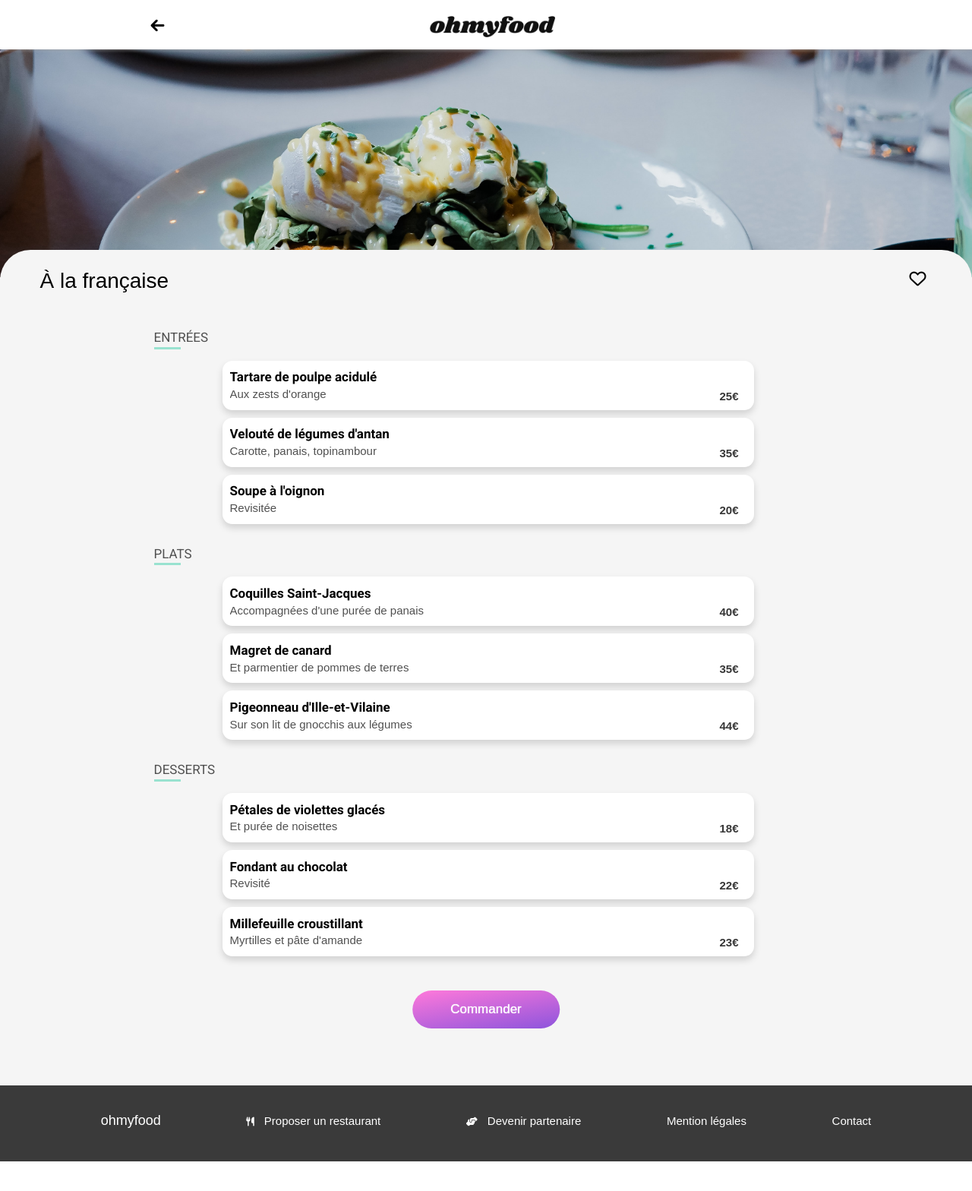
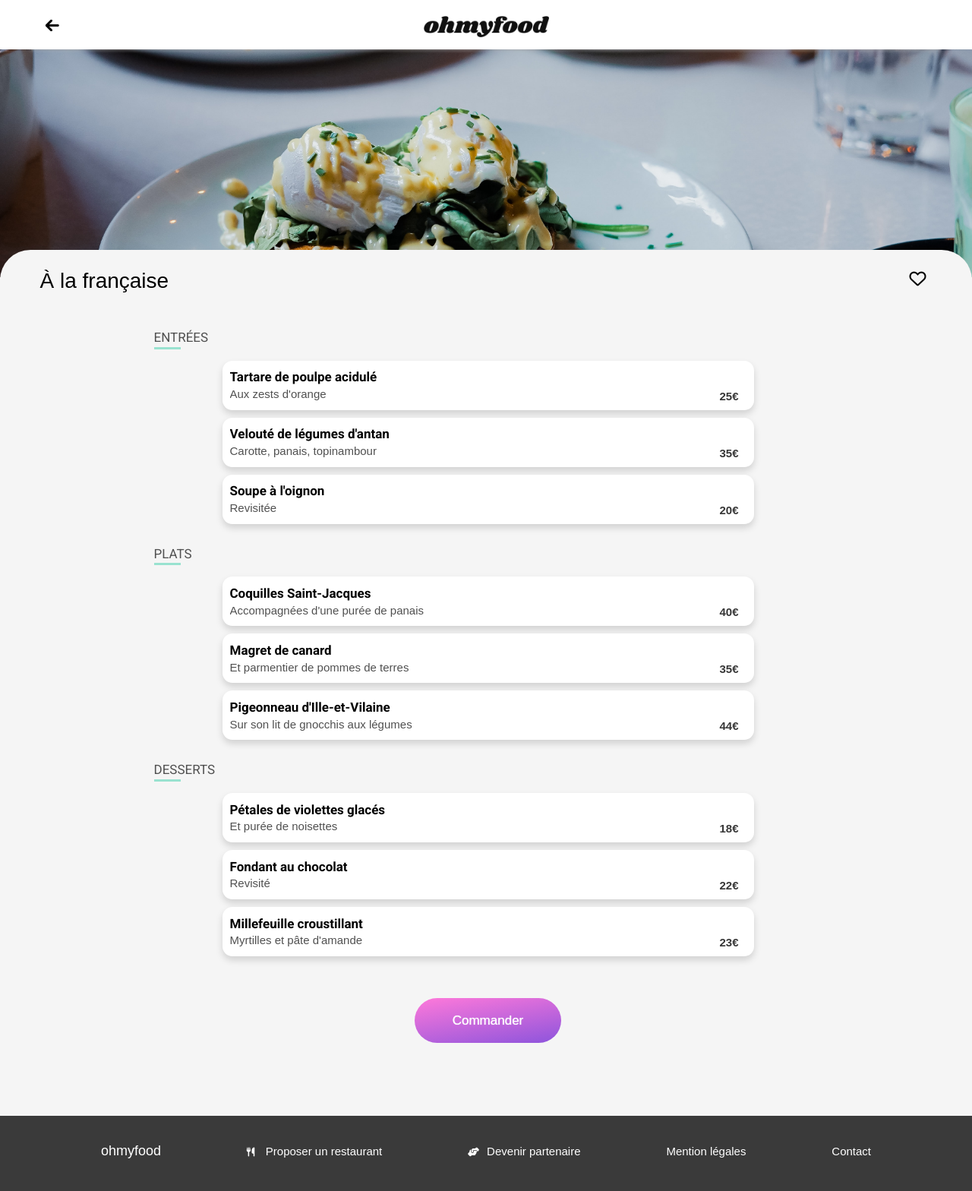
Before and after one commit to Mr-Tonton/p3_geraci_tony, a website: page francaise.html in a window 1280 px wide. Shown: the whole page at 76% size. Before the commit the page ends 1529 px from the top, so only its background shows below. Drawn offline with Linux system fonts and the light colour scheme; a web font is replaced by a local one.

Commit message:
patch post mentorat, change position absolute, delete unused class, footer adjustment

```diff
--- a/francaise.html
+++ b/francaise.html
@@ -44,7 +44,7 @@
                         <i class="fa-solid fa-heart"></i>
                     </div>
                 </div>
-                <div class="menu__entrees-plats-desserts menu__entrees">
+                <div class="menu__entrees-plats-desserts">
                     <h2>ENTRÉES</h2>
                     <div class="card">
                         <div class="card__left">
@@ -86,7 +86,7 @@
                     </div>
                 </div>
 
-                <div class="menu__entrees-plats-desserts menu__plats">
+                <div class="menu__entrees-plats-desserts">
                     <h2>PLATS</h2>
                     <div class="card">
                         <div class="card__left">
@@ -128,7 +128,7 @@
                     </div>
                 </div>
 
-                <div class="menu__entrees-plats-desserts menu__desserts">
+                <div class="menu__entrees-plats-desserts">
                     <h2>DESSERTS</h2>
                     <div class="card">
                         <div class="card__left">
@@ -170,7 +170,9 @@
                     </div>
                 </div>
 
-                <a href="#" class="btn--gradient">Commander</a>
+                <div class="btn-container">
+                    <a href="#" class="btn--gradient">Commander</a>
+                </div>
 
             </section>
         </main>
--- a/sass/components/heart-icon.scss
+++ b/sass/components/heart-icon.scss
@@ -15,11 +15,11 @@
         background-clip: text;
         -webkit-background-clip: text;
         background-image: linear-gradient(200deg, rgba(147,86,220,1) 5%, rgba(255,121,218,1) 100%);
-        transition: all .4s ease-in-out;
+        transition: all .3s ease-in-out;
     }
 
     .fa-solid.fa-heart:hover {
         opacity: 1;
-        transform: scale(1.05);
+        transform: scale(1.08);
     }
 }
--- a/sass/components/loader.scss
+++ b/sass/components/loader.scss
@@ -52,7 +52,7 @@
 @keyframes transition {
     from {
         opacity: 1;
-        visibility: 1;
+        visibility: visible;
     }
     to {
         opacity: 0;
--- a/sass/layout/carte.scss
+++ b/sass/layout/carte.scss
@@ -13,7 +13,7 @@ main {
 .menu {
     position: relative;
     border-radius: 40px 40px 0 0;
-    padding: 0 10px 100px 15px;
+    padding: 0 10px 75px 15px;
     background-color: $menu-color;
     top: -40px;
     z-index: 100;
@@ -50,12 +50,14 @@ main {
 
     }
 
-    .btn--gradient {
-        position: absolute;
-        left: 50%;
-        bottom: 35px;
-        transform: translateX(-50%);
-        padding: 15px 50px;
+    .btn-container {
+        margin-top: 75px;
+        text-align: center;
+
+        .btn--gradient {
+            padding: 20px 50px;
+        }
 
     }
+
 }
--- a/sass/layout/footer.scss
+++ b/sass/layout/footer.scss
@@ -31,6 +31,7 @@ footer {
             }
             i {
                 padding-right: 13px;
+                width: 25px;
             }
         }
 
--- a/sass/layout/header.scss
+++ b/sass/layout/header.scss
@@ -1,40 +1,38 @@
 header {
     width: 100%;
     z-index: 100;
-    position: relative;
 
-    &:hover .header__logo__go-back {
+    &:hover .header__logo__go-back i {
         transform: rotate(1turn);
         transition: .4s ease-in-out;
     }
 }
 
 .header__logo {
-    @include flex-center;
+    display: grid;
+    grid-template-columns: 1fr auto 1fr;
+    justify-content: center;
+    align-items: center;
     width: 100%;
+    max-width: 1200px;
     height: 65px;
+    margin: 0 auto;
     box-shadow: 0 0 5px rgb(168, 167, 167);
     clip-path: inset(0px 0px -5px 1px);
 
     img {
+        grid-column-start: 2;
         padding-top: 5px;
         width: 165px;
     }
 
     &__go-back {
-        position: absolute;
         padding-top: 5px;
-        left: 30px;
 
         i {
             font-size: 20px;
             text-shadow: 0 0 1px black;
-        }
-
-        @media (min-width: 950px) {
-            position: relative;
-            left: -350px;
-
+            margin-left: 20px;
         }
     }
 }
```
Also changed, not shown: delice.html (+6 -4 lines), enchantee.html (+6 -4 lines), palette.html (+6 -5 lines), style.css, 2 other files.
